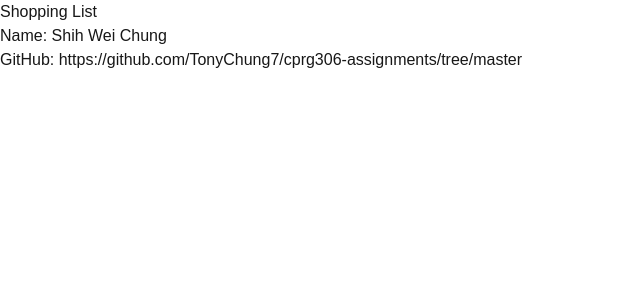
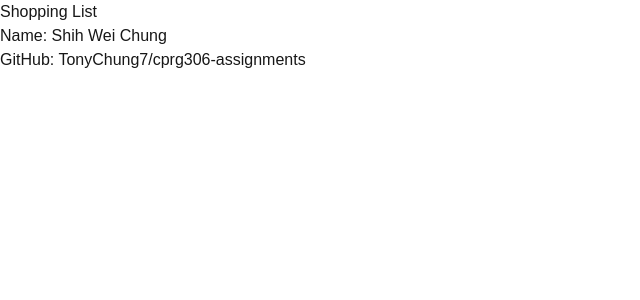
Before and after one commit to TonyChung7/cprg306-assignments, a Next.js app: page /week-2 in a window 1280 px wide. Shown: the top 300 px of the page, without its empty margins (0-640 px from the left). Built offline with nearby package versions, Linux system fonts and the light colour scheme.

Commit message:
update StudentInfo

```diff
--- a/app/week-2/StudentInfo.js
+++ b/app/week-2/StudentInfo.js
@@ -6,8 +6,8 @@ export default function StudentInfo() {
       <p>Name: Shih Wei Chung</p>
       <p>
         GitHub:{" "}
-        <Link href="">
-          https://github.com/TonyChung7/cprg306-assignments/tree/master
+        <Link href="https://github.com/TonyChung7/cprg306-assignments">
+          TonyChung7/cprg306-assignments
         </Link>
       </p>
     </div>
```
